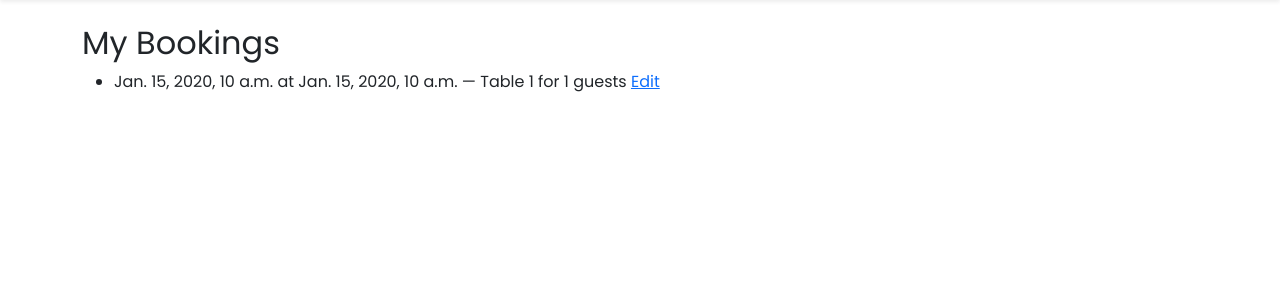
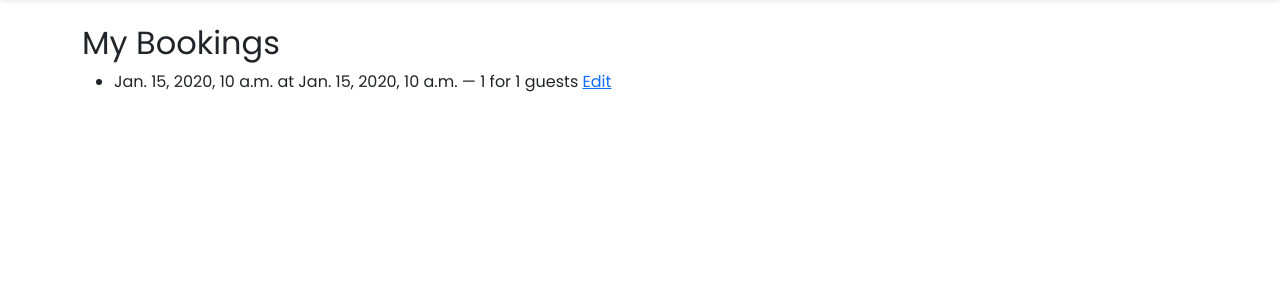
Before and after one commit to emilywade/fifth-taste, a Django app: template bookings/templates/bookings/my_bookings.html in a window 1280 px wide. Shown: the part 72-372 px from the top of the page. Run offline with Django 4.2, Linux system fonts and the light colour scheme; the template is opened without the code that fills it: most values are stand-ins (such as "Sample title", 1, 10 or a date in 2020); some libraries are stand-ins or nearby versions; some web fonts are replaced.

Commit message:
removing secret key and reformatting my bookings message

```diff
--- a/bookings/templates/bookings/my_bookings.html
+++ b/bookings/templates/bookings/my_bookings.html
@@ -7,7 +7,7 @@
     <ul>
       {% for booking in bookings %}
         <li>
-          {{ booking.date }} at {{ booking.time }} — Table {{ booking.table_number }} for {{ booking.num_guests }} guests
+          {{ booking.date }} at {{ booking.time }} — {{ booking.table_number }} for {{ booking.num_guests }} guests
           <a href="{% url 'manage_booking' booking.booking_id %}">Edit</a>
         </li>
       {% endfor %}
--- a/fifth_taste/settings.py
+++ b/fifth_taste/settings.py
@@ -26,7 +26,6 @@ TEMPLATES_DIR = os.path.join(BASE_DIR, 'templates')
 # See https://docs.djangoproject.com/en/4.2/howto/deployment/checklist/
 
 # SECURITY WARNING: keep the secret key used in production secret!
-SECRET_KEY = 'django-insecure-d2#50ue1(971j!l!b29eq_6el79dmxb#&ekbme3tnc6()zx%o$'
 
 # SECURITY WARNING: don't run with debug turned on in production!
 DEBUG = False
```
